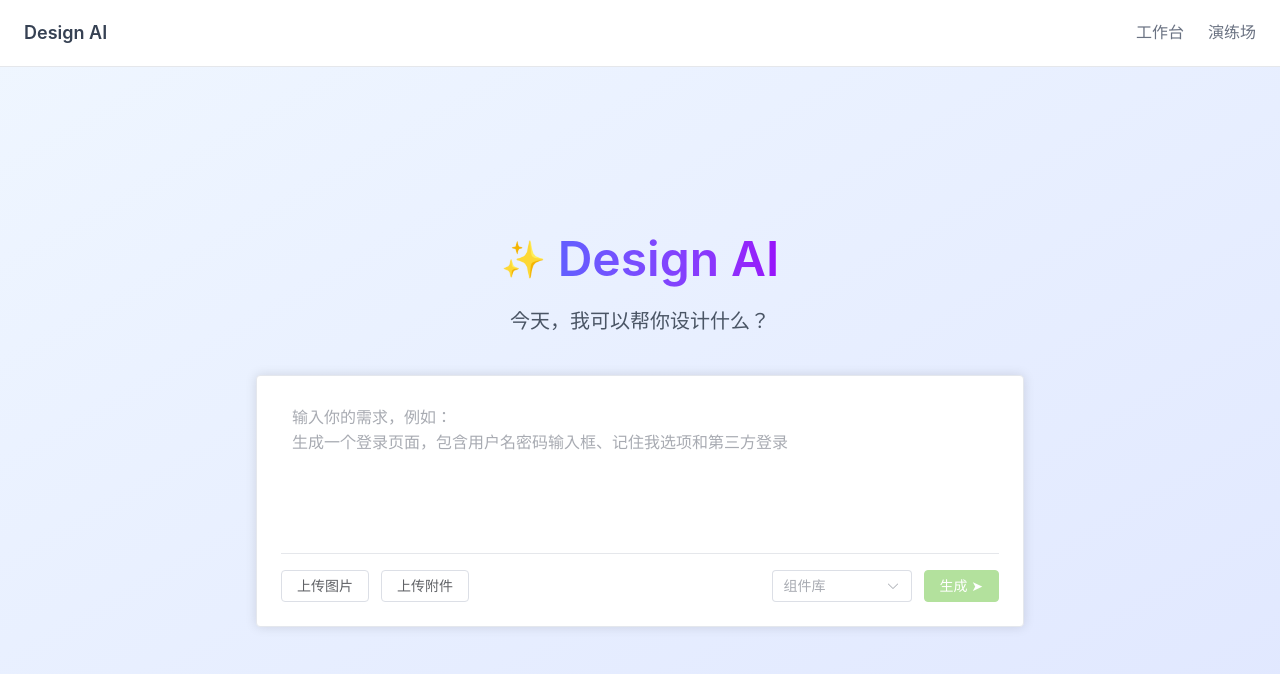
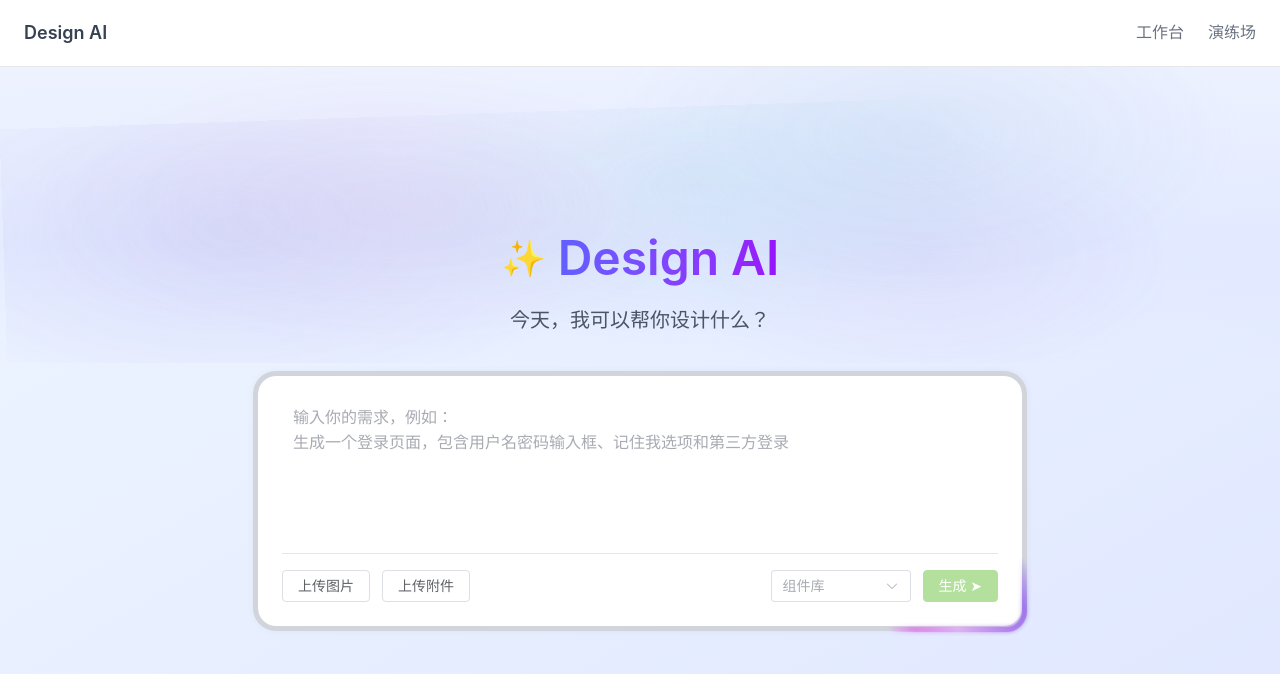
Before and after one commit to MHnanyu/vue-code-gen, a Vue app: page / in a window 1280 px wide. Shown: the top 674 px of the page. Built offline with nearby package versions, Linux system fonts and the light colour scheme.

Commit message:
update HomeView.vue

```diff
--- a/src/views/HomeView.vue
+++ b/src/views/HomeView.vue
@@ -1,6 +1,7 @@
 <template>
-  <div class="min-h-[calc(100vh-60px)] flex items-center justify-center px-6 py-10 bg-gradient-to-br from-blue-50 to-indigo-100">
-    <div class="max-w-3xl w-full text-center">
+  <div class="min-h-[calc(100vh-60px)] flex items-center justify-center px-6 py-10 bg-gradient-to-br from-blue-50 to-indigo-100 relative overflow-hidden">
+    <div class="aurora-bg"></div>
+    <div class="max-w-3xl w-full text-center relative z-10">
       <h1 class="text-5xl font-semibold text-gray-800 mb-3 flex items-center justify-center gap-3 leading-normal">
         <span class="text-4xl">✨</span>
         <span class="bg-gradient-to-r from-indigo-500 to-purple-600 bg-clip-text text-transparent leading-normal">
@@ -9,7 +10,38 @@
       </h1>
       <p class="text-xl text-gray-600 mb-10">今天，我可以帮你设计什么？</p>
 
-      <el-card class="rounded-2xl mb-6" shadow="always">
+      <div ref="glowWrapRef" class="glow-border-wrap">
+        <svg class="glow-svg" aria-hidden="true">
+          <defs>
+            <linearGradient id="glowGrad" gradientUnits="userSpaceOnUse" :x1="0" :y1="0" :x2="lineLen" :y2="0">
+              <stop offset="0%" stop-color="#8b5cf6" stop-opacity="0" />
+              <stop offset="15%" stop-color="#6366f1" stop-opacity="0.6" />
+              <stop offset="40%" stop-color="#a78bfa" stop-opacity="1" />
+              <stop offset="60%" stop-color="#c4b5fd" stop-opacity="1" />
+              <stop offset="85%" stop-color="#c084fc" stop-opacity="0.6" />
+              <stop offset="100%" stop-color="#e879f9" stop-opacity="0" />
+            </linearGradient>
+            <filter id="glow">
+              <feGaussianBlur stdDeviation="2" result="blur" />
+              <feMerge>
+                <feMergeNode in="blur" />
+                <feMergeNode in="SourceGraphic" />
+              </feMerge>
+            </filter>
+          </defs>
+          <rect
+            ref="glowRectRef"
+            :x="5.5" :y="5.5" :width="rectW" :height="rectH"
+            :rx="borderRadius" :ry="borderRadius"
+            fill="none"
+            stroke="url(#glowGrad)"
+            :stroke-width="strokeW"
+            :stroke-dasharray="lineLen + ' ' + perimeter"
+            stroke-linecap="butt"
+            filter="url(#glow)"
+          />
+        </svg>
+        <el-card class="glow-card" shadow="always">
         <el-input
           v-model="prompt"
           type="textarea"
@@ -92,12 +124,13 @@
           </div>
         </div>
       </el-card>
+      </div>
     </div>
   </div>
 </template>
 
 <script setup lang="ts">
-import { ref, computed } from 'vue'
+import { ref, computed, nextTick, onMounted, onUnmounted } from 'vue'
 import { useRouter } from 'vue-router'
 import { useChatStore } from '@/stores/chat'
 import { uploadFiles as apiUploadFiles, type Attachment } from '@/api'
@@ -113,6 +146,121 @@ const selectedLib = ref('')
 const loading = ref(false)
 const imageList = ref<UploadUserFile[]>([])
 const attachList = ref<UploadUserFile[]>([])
+
+const glowWrapRef = ref<HTMLElement | null>(null)
+const glowRectRef = ref<SVGRectElement | null>(null)
+const rectW = ref(0)
+const rectH = ref(0)
+const perimeter = ref(0)
+const lineLen = 200
+const borderRadius = 18
+const strokeW = 5
+
+let resizeObserver: ResizeObserver | null = null
+
+const outlineW = 5
+
+let animFrameId: number | null = null
+
+function updateGlowSize() {
+  if (!glowWrapRef.value) return
+  const w = glowWrapRef.value.offsetWidth
+  const h = glowWrapRef.value.offsetHeight
+  rectW.value = w + outlineW - strokeW
+  rectH.value = h + outlineW - strokeW
+  const p = 2 * (rectW.value + rectH.value)
+  perimeter.value = p - lineLen
+
+  if (glowRectRef.value) {
+    if (animFrameId) cancelAnimationFrame(animFrameId)
+    const svgEl = glowRectRef.value.closest('svg')!
+    const gradEl = svgEl.querySelector('#glowGrad') as SVGLinearGradientElement | null
+    const stopEls = gradEl ? Array.from(gradEl.querySelectorAll('stop')) : []
+    const xOff = 5.5
+    const yOff = 5.5
+    const hw = rectW.value
+    const hh = rectH.value
+    const r = borderRadius
+    const totalP = p
+    const speed = totalP / 12000
+
+    function getPointOnPerimeter(dist: number): { x: number; y: number; angle: number } {
+      const d = ((dist % totalP) + totalP) % totalP
+      const cornerArc = Math.PI * r / 2
+      const topStraight = hw - 2 * r
+      const rightStraight = hh - 2 * r
+      const bottomStraight = hw - 2 * r
+      const leftStraight = hh - 2 * r
+
+      let seg = 0
+      let d2 = d
+      const segments = [topStraight, cornerArc, rightStraight, cornerArc, bottomStraight, cornerArc, leftStraight, cornerArc]
+
+      for (let i = 0; i < segments.length; i++) {
+        if (d2 <= segments[i] + 0.001) {
+          seg = i
+          break
+        }
+        d2 -= segments[i]
+        if (i === segments.length - 1) { seg = i; d2 = segments[i] }
+      }
+
+      const cx = xOff + r
+      const cy = yOff + r
+      const rx = xOff + hw - r
+      const ry = yOff + hh - r
+
+      let x: number, y: number, angle: number
+      switch (seg) {
+        case 0: x = cx + d2; y = yOff; angle = 0; break
+        case 1: { const a = d2 / cornerArc * (Math.PI / 2); x = rx - r + r * Math.sin(a); y = cy - r + r * (1 - Math.cos(a)); angle = a; break }
+        case 2: x = xOff + hw; y = cy + d2; angle = Math.PI / 2; break
+        case 3: { const a = d2 / cornerArc * (Math.PI / 2); x = rx - r + r * Math.cos(a); y = ry - r + r * Math.sin(a); angle = Math.PI / 2 + a; break }
+        case 4: x = rx - d2; y = yOff + hh; angle = Math.PI; break
+        case 5: { const a = d2 / cornerArc * (Math.PI / 2); x = cx + r - r * Math.sin(a); y = ry - r + r * Math.cos(a); angle = Math.PI + a; break }
+        case 6: x = xOff; y = ry - d2; angle = 3 * Math.PI / 2; break
+        case 7: { const a = d2 / cornerArc * (Math.PI / 2); x = cx - r + r * (1 - Math.cos(a)); y = cy + r - r * Math.sin(a); angle = 3 * Math.PI / 2 + a; break }
+        default: x = 0; y = 0; angle = 0
+      }
+      return { x, y, angle }
+    }
+
+    let lastTime: number | null = null
+    let accumulated = 0
+
+    function animate(time: number) {
+      if (lastTime !== null) {
+        accumulated += (time - lastTime) * speed
+      }
+      lastTime = time
+
+      const offset = accumulated % totalP
+      glowRectRef.value!.setAttribute('stroke-dashoffset', String(-offset))
+
+      if (gradEl) {
+        const p1 = getPointOnPerimeter(offset)
+        const p2 = getPointOnPerimeter(offset + lineLen)
+        gradEl.setAttribute('x1', String(p1.x))
+        gradEl.setAttribute('y1', String(p1.y))
+        gradEl.setAttribute('x2', String(p2.x))
+        gradEl.setAttribute('y2', String(p2.y))
+
+        if (stopEls.length >= 6) {
+          const phase = Math.sin(time * 0.0008) * 30
+          const base = 290 + phase
+          stopEls[1].setAttribute('stop-color', `hsl(${base}, 80%, 65%)`)
+          stopEls[2].setAttribute('stop-color', `hsl(${base + 10}, 75%, 75%)`)
+          stopEls[3].setAttribute('stop-color', `hsl(${base + 20}, 70%, 82%)`)
+          stopEls[4].setAttribute('stop-color', `hsl(${base + 30}, 75%, 70%)`)
+        }
+      }
+
+      animFrameId = requestAnimationFrame(animate)
+    }
+
+    animFrameId = requestAnimationFrame(animate)
+  }
+}
 
 const fileList = computed(() => [...imageList.value, ...attachList.value])
 
@@ -156,6 +304,20 @@ function removeFile(file: UploadFile) {
   }
 }
 
+onMounted(async () => {
+  await nextTick()
+  updateGlowSize()
+  resizeObserver = new ResizeObserver(updateGlowSize)
+  if (glowWrapRef.value) {
+    resizeObserver.observe(glowWrapRef.value)
+  }
+})
+
+onUnmounted(() => {
+  resizeObserver?.disconnect()
+  if (animFrameId) cancelAnimationFrame(animFrameId)
+})
+
 async function handleGenerate() {
   if (!canGenerate.value || loading.value) return
 
@@ -197,4 +359,92 @@ async function handleGenerate() {
   line-height: 1.6;
   box-shadow: none;
 }
+
+.glow-border-wrap {
+  position: relative;
+  border-radius: 18px;
+  padding: 2px;
+  margin-bottom: 24px;
+}
+
+.glow-svg {
+  position: absolute;
+  top: -5px;
+  left: -5px;
+  right: -5px;
+  bottom: -5px;
+  z-index: 2;
+  pointer-events: none;
+  overflow: visible;
+}
+
+.glow-card {
+  position: relative;
+  z-index: 1;
+  border: none;
+  border-radius: 18px;
+  outline: 5px solid #d1d5db;
+}
+
+.aurora-bg {
+  position: absolute;
+  top: 0;
+  left: 0;
+  width: 100%;
+  height: 40%;
+  background: linear-gradient(
+    180deg,
+    rgba(238, 242, 255, 0.9) 0%,
+    rgba(225, 232, 255, 0.7) 60%,
+    transparent 100%
+  );
+  z-index: 0;
+  overflow: hidden;
+}
+
+.aurora-bg::before {
+  content: '';
+  position: absolute;
+  inset: 0;
+  background:
+    radial-gradient(ellipse 600px 300px at 20% 40%, rgba(140, 130, 230, 0.25) 0%, transparent 70%),
+    radial-gradient(ellipse 500px 250px at 60% 30%, rgba(100, 190, 220, 0.2) 0%, transparent 70%),
+    radial-gradient(ellipse 400px 200px at 80% 60%, rgba(170, 140, 220, 0.18) 0%, transparent 70%);
+  animation: auroraWave 4s ease-in-out infinite alternate;
+}
+
+.aurora-bg::after {
+  content: '';
+  position: absolute;
+  inset: 0;
+  background:
+    radial-gradient(ellipse 500px 200px at 30% 50%, rgba(200, 160, 210, 0.18) 0%, transparent 70%),
+    radial-gradient(ellipse 450px 220px at 70% 25%, rgba(130, 175, 220, 0.2) 0%, transparent 70%);
+  animation: auroraWave 5s ease-in-out infinite alternate-reverse;
+}
+
+@keyframes auroraShift {
+  0%   { background-position: 0% 50%; }
+  50%  { background-position: 100% 50%; }
+  100% { background-position: 0% 50%; }
+}
+
+@keyframes auroraWave {
+  0% {
+    transform: translate(0, 0) scale(1) rotate(0deg);
+    opacity: 0.7;
+  }
+  33% {
+    transform: translate(80px, -40px) scale(1.15) rotate(3deg);
+    opacity: 1;
+  }
+  66% {
+    transform: translate(-60px, 30px) scale(0.9) rotate(-2deg);
+    opacity: 0.6;
+  }
+  100% {
+    transform: translate(50px, -20px) scale(1.1) rotate(2deg);
+    opacity: 0.85;
+  }
+}
 </style>
```
